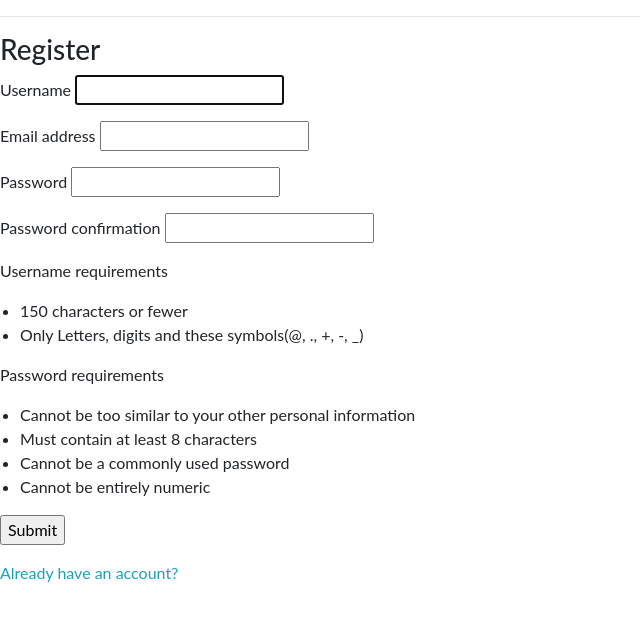
After one commit to AveryBuescher/CapstoneProject-Team2, a Django app: page /register/ in a window 1280 px wide. The commit adds this page. Shown: the top 621 px of the page, without its empty margins (0-640 px from the left). Run offline with Django 3.2, Linux system fonts and the light colour scheme; some libraries are stand-ins or nearby versions.

Commit message:
Added registration functionality, few other fixes
-Fixed user field showing up in event form
-Added registering users page
-Added some reset password functionality but is bugged

```diff
--- a/cal/forms.py
+++ b/cal/forms.py
@@ -1,6 +1,8 @@
 
 from django.forms import ModelForm, DateInput
 from cal.models import Event
+from django.contrib.auth.models import User
+from django.contrib.auth.forms import UserCreationForm
 
 class EventForm(ModelForm):
   class Meta:
@@ -10,10 +12,16 @@ class EventForm(ModelForm):
       'start_time': DateInput(attrs={'type': 'datetime-local'}, format='%Y-%m-%dT%H:%M'),
       'end_time': DateInput(attrs={'type': 'datetime-local'}, format='%Y-%m-%dT%H:%M'),
     }
-    fields = '__all__'
+    fields = fields = ['title', 'description', 'start_time', 'end_time']
 
   def __init__(self, *args, **kwargs):
     super(EventForm, self).__init__(*args, **kwargs)
     # input_formats to parse HTML5 datetime-local input to datetime field
     self.fields['start_time'].input_formats = ('%Y-%m-%dT%H:%M',)
     self.fields['end_time'].input_formats = ('%Y-%m-%dT%H:%M',)
+
+
+class CreateUserForm(UserCreationForm):
+  class Meta:
+    model = User
+    fields = ['username', 'email', 'password1', 'password2']
--- a/cal/templates/registration/login.html
+++ b/cal/templates/registration/login.html
@@ -33,5 +33,7 @@
 
   {# Assumes you setup the password_reset view in your URLconf #}
   <p><a href="{% url 'password_reset' %}">Lost password?</a></p>
+  <p><a href="{% url 'cal:registerPage' %}">Don't have an account</a></p>
+
 
 {% endblock %}
--- /dev/null
+++ b/cal/templates/registration/register.html
@@ -0,0 +1,35 @@
+{% extends "cal/base.html" %}
+
+{% block content %}
+
+<h3>Register</h3>
+
+<form method="POST">
+    {% csrf_token %}
+    {% for field in form %}
+        <p>{{ field.label }}    {{ field }}</p>
+    {% endfor %}
+
+    <p>Username requirements</p>
+    <ul>
+        <li>150 characters or fewer</li>
+        <li>Only Letters, digits and these symbols(@, ., +, -, _)</li>
+    </ul>
+
+    <p>Password requirements</p>
+    <ul>
+        <li>Cannot be too similar to your other personal information</li>
+        <li>Must contain at least 8 characters</li>
+        <li>Cannot be a commonly used password</li>
+        <li>Cannot be entirely numeric</li>
+    </ul>
+
+    <input type="submit" name="Create User">
+</form>
+
+    {{ form.errors }}
+
+    <p></p>
+    <p><a href="{% url 'login' %}">Already have an account?</a></p>
+
+{% endblock content %}
--- a/cal/urls.py
+++ b/cal/urls.py
@@ -1,14 +1,18 @@
 
 from django.conf.urls import url
+from django.urls import path
+from django.contrib.auth.decorators import login_required
 from . import views
 
 
 app_name = 'cal'
 urlpatterns = [
     url(r'^index/$', views.index, name='index'),
-    url(r'^calendar/$', views.CalendarView.as_view(), name='calendar'),
+    url(r'^calendar/$', login_required(views.CalendarView.as_view()), name='calendar'),
     url(r'^event/new/$', views.event, name='event_new'),
     url(r'^event/edit/(?P<event_id>\d+)/$', views.event, name='event_edit'),
 
+    path('register/', views.registerPage, name='registerPage'),
+
 
 ]
--- a/cal/views.py
+++ b/cal/views.py
@@ -1,16 +1,19 @@
 from datetime import datetime, timedelta, date
 
 from django.db.models import Model
-from django.shortcuts import render, get_object_or_404
+from django.shortcuts import render, get_object_or_404, redirect
 from django.http import HttpResponse, HttpResponseRedirect
 from django.views import generic
 from django.urls import reverse
 from django.utils.safestring import mark_safe
 import calendar
+from django.contrib import messages
+from django.contrib.auth import logout
+from django.contrib.auth.decorators import login_required
 
 from .models import *
 from .utils import Calendar
-from .forms import EventForm
+from .forms import EventForm, CreateUserForm
 
 
 def index(request):
@@ -53,7 +56,7 @@ def next_month(d):
     month = 'month=' + str(next_month.year) + '-' + str(next_month.month)
     return month
 
-
+@login_required(login_url='login')
 def event(request, event_id=None):
 
     if event_id:
@@ -75,5 +78,16 @@ def event(request, event_id=None):
     return render(request, 'cal/event.html', {'form': form})
 
 
-def create_user():
-    pass
+def registerPage(request):
+    form = CreateUserForm
+
+    if request.method == 'POST':
+        form = CreateUserForm(request.POST)
+        if form.is_valid():
+            form.save()
+            username = form.cleaned_data.get('username')
+            messages.success(request, 'Account was created for ' + username)
+            return redirect('login')
+
+    context = {'form':form}
+    return render(request, 'registration/register.html', context)
```
Also changed, not shown: ProCalendar/settings.py (+7 -0 lines), cal/templates/registration/password_reset_form.html (+8 -2 lines), db.sqlite3.
